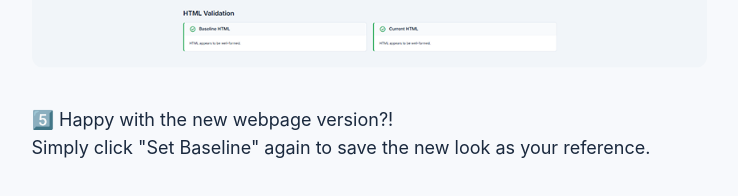
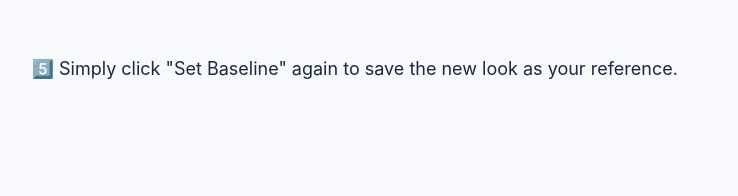
Before and after one commit to dobrana/uitest-visual, a plain HTML site: page welcome.html in a window 1280 px wide. Shown: the part 3471-3667 px from the top of the page, without its empty margins (271-1009 px from the left). Drawn offline with Linux system fonts and the light colour scheme.

Commit message:
Update welcome page with new screenshots and remove old step images

```diff
--- a/welcome.html
+++ b/welcome.html
@@ -46,8 +46,7 @@
         <p>3️⃣  After updates click "Compare with Baseline". A new tab will open with a detailed visual report.</p>
         <img src="img/Compare.png" alt="Compare with Baseline" style="width: 675px; max-width: 100%; border-radius: 12px; margin: 20px 0;">
         <p>4️⃣  Get Detailed Visual Diff Report with DOM analysis.</p>
-        <img src="img/Report.png" alt="Detailed Report" style="width: 675px; max-width: 100%; border-radius: 12px; margin: 20px 0;">
-        <p>5️⃣  Happy with the new webpage version?!<br> Simply click "Set Baseline" again to save the new look as your reference.</p>
+        <p>5️⃣  Simply click "Set Baseline" again to save the new look as your reference.</p>
 
 
     </main>
```
Also changed, not shown: img/2steps.png, img/Baseline.png, img/Compare.png, img/step1.png (deleted), img/step2.png (deleted), img/step3.png.
